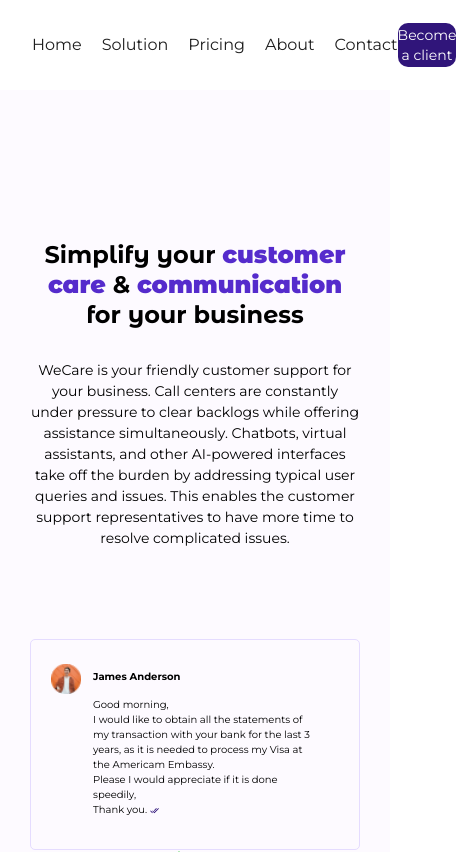
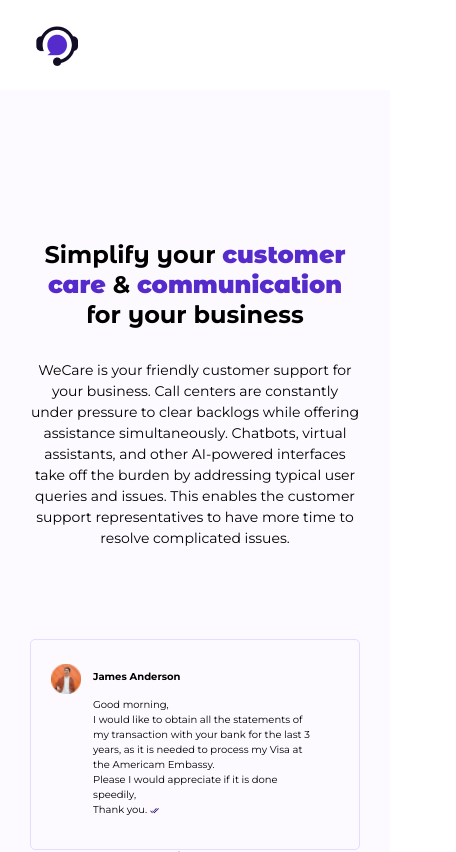
Before and after one commit to Itzadetunji/wecare, a Next.js app: page / in a window 390 px wide. Shown: the top 852 px of the page, 456 px wide, since content can reach past the window. Built offline with nearby package versions, Linux system fonts and the light colour scheme.

Commit message:
Feat: Made mobile responsive

```diff
--- a/components/Navbar/index.tsx
+++ b/components/Navbar/index.tsx
@@ -14,7 +14,7 @@
 					className="cursor-pointer"
 				/>
 			</figure>
-			<ul className="flex gap-5 lg:gap-10 xl:gap-20 text-[#1E1E1E] select-none">
+			<ul className="hidden lg:flex gap-5 lg:gap-10 xl:gap-20 text-[#1E1E1E] select-none">
 				<li className="cursor-pointer hover:text-[#30157A] duration-300">
 					Home
 				</li>
@@ -31,7 +31,7 @@
 					Contact
 				</li>
 			</ul>
-			<button className="flex items-center justify-center bg-[#30157A] text-white text-sm h-11 w-40 lg:w-48 rounded-[10px]">
+			<button className="hidden lg:flex items-center justify-center bg-[#30157A] text-white text-sm h-11 w-40 lg:w-48 rounded-[10px]">
 				Become a client
 			</button>
 		</nav>
--- a/components/OurServices/index.tsx
+++ b/components/OurServices/index.tsx
@@ -4,7 +4,7 @@
 
 const OurServices: NextPage = () => {
 	return (
-		<section className="flex flex-col px-28 mx-auto max-w-[1440px]">
+		<section className="flex flex-col px-4 lg:px-28 mx-auto max-w-[1440px]">
 			<div className="flex justify-between">
 				<p className="text-[#552BCC] text-[40px] font-black">
 					Attend to your <br /> customers enquiry with ease.
--- a/components/OurServicesCard/index.tsx
+++ b/components/OurServicesCard/index.tsx
@@ -28,7 +28,7 @@
 					Get Wecare ---
 				</button>
 			</div>
-			<figure className="w-[70%] h-[300px] relative cursor-pointer max-w-[340px] self-end">
+			<figure className="lg:w-[70%] h-[300px] relative cursor-pointer max-w-[340px] self-end">
 				<Image
 					src={`/images/our-services/${img}.png`}
 					alt="Back button"
--- a/components/PricingSystemCard/index.tsx
+++ b/components/PricingSystemCard/index.tsx
@@ -10,7 +10,7 @@
 	return (
 		<div className="w-full relative">
 			<img className="w-[297px]" src={imagePath} />
-			<p className="absolute bottom-[20px] left-[10px] lg:bottom-[20px] xl:bottom-[25px] 2xl:bottom-[36px] sm:left-[20px] font-extrabold text-white text-[20px] text-[27px] xl:text-[27px] 2xl:text-[33px]">
+			<p className="absolute bottom-[20px] left-[10px] lg:bottom-[20px] xl:bottom-[25px] 2xl:bottom-[36px] sm:left-[20px] font-extrabold text-white text-xl xl:text-[27px] 2xl:text-[33px]">
 				{description}
 			</p>
 		</div>
```
